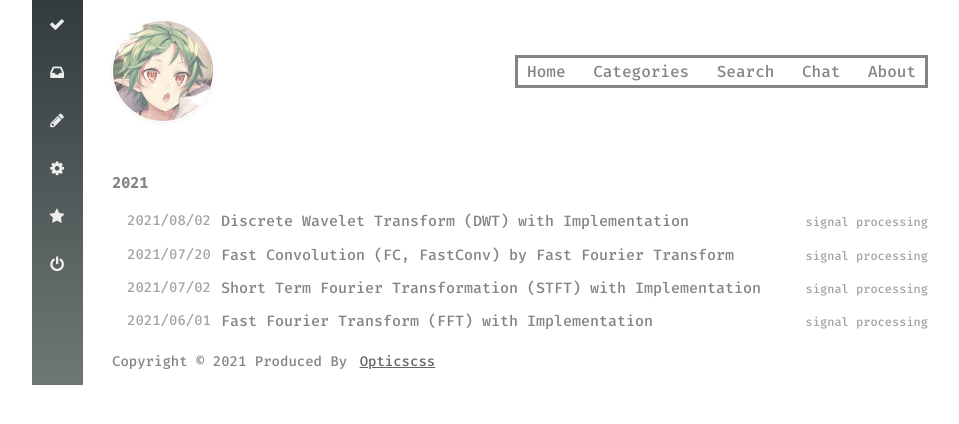
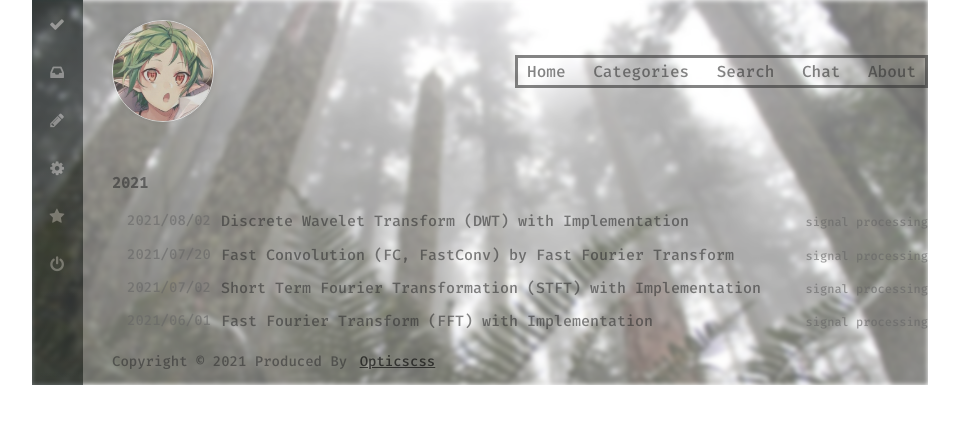
Before and after one commit to Opticcss/Opticcss.github.io, a Jekyll site: the page built from index.html, in a window 1280 px wide. Shown: the top 424 px of the page, without its empty margins (160-1119 px from the left). Built offline with Jekyll 4.4.1, drawn with Linux system fonts in a browser that asks for light colours.

Commit message:
Update head.html

```diff
--- a/_includes/head.html
+++ b/_includes/head.html
@@ -60,7 +60,7 @@
 		.grid {float: left; width:100%; height:100%; margin: 0 auto;}
 		.grid > li { width: 100%; height: 100%; overflow: hidden; float: left; position: relative; }
 		.grid>li section {position: relative; transition: all 0.25s; padding-left: 5em; opacity: 0.6; }
-		.sectionimg {position: relative; transition: all 0.25s; padding-left: 5em; background-size: cover; opacity: 0.6; filter: blur(.15em); background-image: url(./static/img/blurred_map.jpg); height: -webkit-fill-available; width: -webkit-fill-available; }
+		.sectionimg {position: absolute; transition: all 0.25s; padding-left: 5em; background-size: cover; opacity: 0.6; filter: blur(.15em); background-image: url(./static/img/blurred_map.jpg); height: -webkit-fill-available; width: -webkit-fill-available; }
 		.sidenav { position: absolute; top: 0; left: 0; bottom: 0; background: linear-gradient(rgba(50,60,60, 1), rgba(50,60,60, 0.7)); width: 3em; transition: all 0.25s; overflow: hidden;}
 		.sidenav li { _overflow: hidden; width: 150px; }
 		.sidenav a { text-decoration: none; color: #eee;  display: block; line-height: 48px;  }
```
